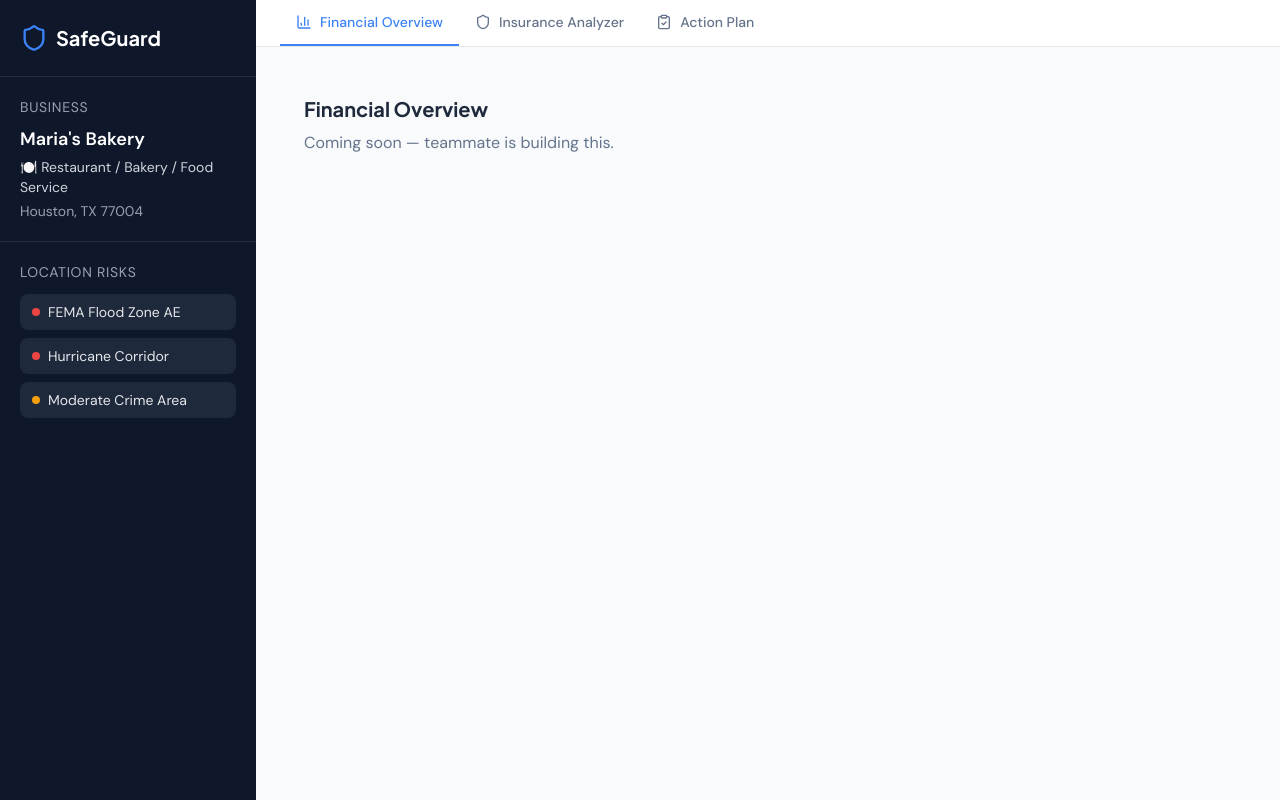
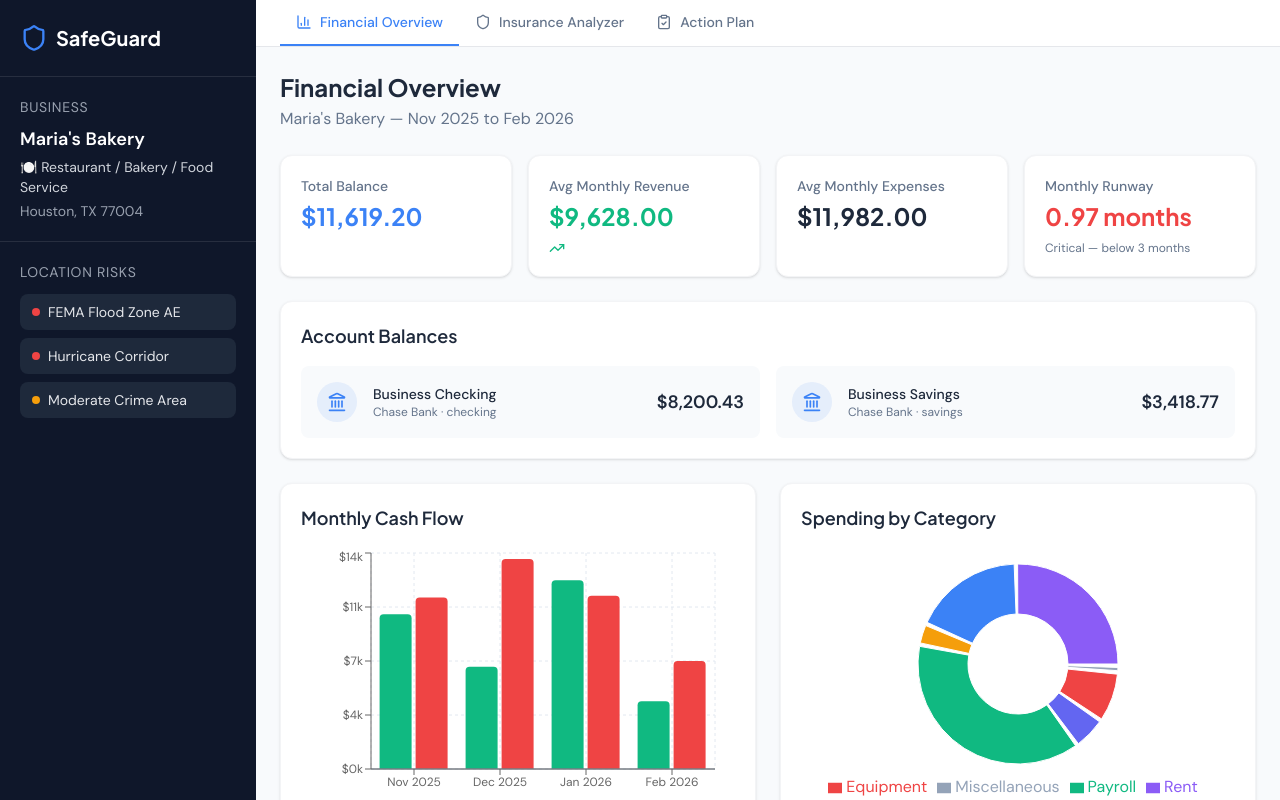
Before and after one commit to georgieee03/InnovationHacks-, a React (Vite) app: page / in a window 1280 px wide. Both pictures are taken after a click on the button "Load Demo — Maria's Bakery (Houston, TX)". Shown: the top 800 px of the page. Built offline with nearby package versions, Linux system fonts and the light colour scheme.

Commit message:
feat: financial dashboard - Tab 1 complete (Prompt 2)

```diff
--- a/src/components/financial/AccountBalances.jsx
+++ b/src/components/financial/AccountBalances.jsx
@@ -1,8 +1,26 @@
-export default function AccountBalances() {
+import { Landmark } from 'lucide-react';
+import { formatCurrency } from '../../utils/formatCurrency';
+
+export default function AccountBalances({ accounts }) {
+  if (!accounts?.length) return null;
+
   return (
-    <div className="p-6">
-      <h2 className="text-xl font-heading font-bold text-text-primary">Account Balances</h2>
-      <p className="text-text-secondary mt-2">Coming soon — teammate is building this.</p>
+    <div className="bg-card rounded-xl shadow-sm border border-gray-100 p-5">
+      <h3 className="text-lg font-heading font-semibold text-text-primary mb-4">Account Balances</h3>
+      <div className="grid grid-cols-1 sm:grid-cols-2 gap-4">
+        {accounts.map((acct) => (
+          <div key={acct.id} className="flex items-center gap-4 p-4 rounded-lg bg-bg-main">
+            <div className="w-10 h-10 rounded-full bg-primary/10 flex items-center justify-center">
+              <Landmark className="w-5 h-5 text-primary" />
+            </div>
+            <div className="flex-1">
+              <p className="text-sm font-medium text-text-primary">{acct.name}</p>
+              <p className="text-xs text-text-secondary">{acct.institution} · {acct.type}</p>
+            </div>
+            <p className="text-lg font-semibold text-text-primary">{formatCurrency(acct.balance)}</p>
+          </div>
+        ))}
+      </div>
     </div>
   );
 }
--- a/src/components/financial/CashFlowChart.jsx
+++ b/src/components/financial/CashFlowChart.jsx
@@ -1,8 +1,24 @@
-export default function CashFlowChart() {
+import { BarChart, Bar, XAxis, YAxis, CartesianGrid, Tooltip, Legend, ResponsiveContainer, ReferenceLine } from 'recharts';
+import { formatCurrency } from '../../utils/formatCurrency';
+
+export default function CashFlowChart({ data }) {
+  if (!data?.length) return null;
+
   return (
-    <div className="p-6">
-      <h2 className="text-xl font-heading font-bold text-text-primary">Cash Flow Chart</h2>
-      <p className="text-text-secondary mt-2">Coming soon — teammate is building this.</p>
+    <div className="bg-card rounded-xl shadow-sm border border-gray-100 p-5">
+      <h3 className="text-lg font-heading font-semibold text-text-primary mb-4">Monthly Cash Flow</h3>
+      <ResponsiveContainer width="100%" height={280}>
+        <BarChart data={data} margin={{ top: 5, right: 20, left: 10, bottom: 5 }}>
+          <CartesianGrid strokeDasharray="3 3" stroke="#e2e8f0" />
+          <XAxis dataKey="label" tick={{ fontSize: 12 }} />
+          <YAxis tickFormatter={(v) => `$${(v / 1000).toFixed(0)}k`} tick={{ fontSize: 12 }} />
+          <Tooltip formatter={(v) => formatCurrency(v)} />
+          <Legend />
+          <ReferenceLine y={0} stroke="#94a3b8" />
+          <Bar dataKey="totalIncome" name="Income" fill="#10b981" radius={[4,4,0,0]} />
+          <Bar dataKey="totalExpenses" name="Expenses" fill="#ef4444" radius={[4,4,0,0]} />
+        </BarChart>
+      </ResponsiveContainer>
     </div>
   );
 }
--- a/src/components/financial/EmergencyFund.jsx
+++ b/src/components/financial/EmergencyFund.jsx
@@ -1,8 +1,33 @@
-export default function EmergencyFund() {
+import { formatCurrency } from '../../utils/formatCurrency';
+
+export default function EmergencyFund({ metrics }) {
+  if (!metrics) return null;
+
+  const pct = metrics.emergencyFundPercent;
+  const barColor = pct < 33 ? 'bg-gap' : pct < 66 ? 'bg-underinsured' : 'bg-covered';
+
   return (
-    <div className="p-6">
-      <h2 className="text-xl font-heading font-bold text-text-primary">Emergency Fund</h2>
-      <p className="text-text-secondary mt-2">Coming soon — teammate is building this.</p>
+    <div className="bg-card rounded-xl shadow-sm border border-gray-100 p-5">
+      <h3 className="text-lg font-heading font-semibold text-text-primary mb-1">Emergency Fund</h3>
+      <p className="text-sm text-text-secondary mb-4">
+        Recommended: {formatCurrency(metrics.recommendedEmergencyFund)} (based on {metrics.monthsOfRunway < 3 ? 'high' : 'moderate'} risk location)
+      </p>
+
+      <div className="w-full bg-gray-200 rounded-full h-4 mb-3">
+        <div className={`h-4 rounded-full transition-all ${barColor}`}
+          style={{ width: `${Math.min(100, pct)}%` }} />
+      </div>
+
+      <div className="flex justify-between text-sm">
+        <span className="text-text-secondary">
+          Current: {formatCurrency(metrics.currentReserves)} ({pct}%)
+        </span>
+        {metrics.emergencyFundGap > 0 && (
+          <span className="text-gap font-medium">
+            Gap: {formatCurrency(metrics.emergencyFundGap)}
+          </span>
+        )}
+      </div>
     </div>
   );
 }
--- a/src/components/financial/FinancialOverview.jsx
+++ b/src/components/financial/FinancialOverview.jsx
@@ -1,8 +1,49 @@
+import { useContext } from 'react';
+import { AppContext } from '../../context/AppContext';
+import { formatCurrency } from '../../utils/formatCurrency';
+import MetricCard from '../shared/MetricCard';
+import AccountBalances from './AccountBalances';
+import CashFlowChart from './CashFlowChart';
+import SpendingChart from './SpendingChart';
+import TransactionList from './TransactionList';
+import EmergencyFund from './EmergencyFund';
+
 export default function FinancialOverview() {
+  const { financialMetrics, accounts, businessInfo } = useContext(AppContext);
+
+  if (!financialMetrics) return null;
+
+  const runwayColor = financialMetrics.monthsOfRunway < 3
+    ? 'text-gap' : financialMetrics.monthsOfRunway < 6
+    ? 'text-underinsured' : 'text-covered';
+
   return (
-    <div className="p-6">
-      <h2 className="text-xl font-heading font-bold text-text-primary">Financial Overview</h2>
-      <p className="text-text-secondary mt-2">Coming soon — teammate is building this.</p>
+    <div className="space-y-6">
+      <div>
+        <h2 className="text-2xl font-heading font-bold text-text-primary">Financial Overview</h2>
+        <p className="text-text-secondary mt-1">
+          {businessInfo?.name} — Nov 2025 to Feb 2026
+        </p>
+      </div>
+
+      <div className="grid grid-cols-1 sm:grid-cols-2 lg:grid-cols-4 gap-4">
+        <MetricCard title="Total Balance" value={formatCurrency(financialMetrics.totalBalance)} color="text-primary" />
+        <MetricCard title="Avg Monthly Revenue" value={formatCurrency(financialMetrics.averageMonthlyIncome)} color="text-covered" trend="up" />
+        <MetricCard title="Avg Monthly Expenses" value={formatCurrency(financialMetrics.averageMonthlyExpenses)} color="text-text-primary" />
+        <MetricCard title="Monthly Runway" value={`${financialMetrics.monthsOfRunway} months`} color={runwayColor}
+          subtitle={financialMetrics.monthsOfRunway < 3 ? 'Critical — below 3 months' : undefined} />
+      </div>
+
+      <AccountBalances accounts={accounts} />
+
+      <div className="grid grid-cols-1 lg:grid-cols-2 gap-6">
+        <CashFlowChart data={financialMetrics.monthlyBreakdown} />
+        <SpendingChart data={financialMetrics.spendingByCategory} />
+      </div>
+
+      <EmergencyFund metrics={financialMetrics} />
+
+      <TransactionList transactions={financialMetrics.recentTransactions} />
     </div>
   );
 }
--- a/src/components/financial/SpendingChart.jsx
+++ b/src/components/financial/SpendingChart.jsx
@@ -1,8 +1,31 @@
-export default function SpendingChart() {
+import { PieChart, Pie, Cell, ResponsiveContainer, Tooltip, Legend } from 'recharts';
+import { CATEGORY_COLORS, CATEGORY_LABELS } from '../../utils/constants';
+import { formatCurrency } from '../../utils/formatCurrency';
+
+export default function SpendingChart({ data }) {
+  if (!data) return null;
+
+  const chartData = Object.entries(data).map(([key, value]) => ({
+    name: CATEGORY_LABELS[key] || key,
+    value: Math.round(value * 100) / 100,
+    color: CATEGORY_COLORS[key] || '#94a3b8',
+  }));
+
   return (
-    <div className="p-6">
-      <h2 className="text-xl font-heading font-bold text-text-primary">Spending Chart</h2>
-      <p className="text-text-secondary mt-2">Coming soon — teammate is building this.</p>
+    <div className="bg-card rounded-xl shadow-sm border border-gray-100 p-5">
+      <h3 className="text-lg font-heading font-semibold text-text-primary mb-4">Spending by Category</h3>
+      <ResponsiveContainer width="100%" height={280}>
+        <PieChart>
+          <Pie data={chartData} dataKey="value" nameKey="name" cx="50%" cy="50%"
+            outerRadius={100} innerRadius={50} paddingAngle={2}>
+            {chartData.map((entry, i) => (
+              <Cell key={i} fill={entry.color} />
+            ))}
+          </Pie>
+          <Tooltip formatter={(v) => formatCurrency(v)} />
+          <Legend />
+        </PieChart>
+      </ResponsiveContainer>
     </div>
   );
 }
--- a/src/components/financial/TransactionList.jsx
+++ b/src/components/financial/TransactionList.jsx
@@ -1,8 +1,41 @@
-export default function TransactionList() {
+import { formatCurrency } from '../../utils/formatCurrency';
+import { CATEGORY_COLORS, CATEGORY_LABELS } from '../../utils/constants';
+
+export default function TransactionList({ transactions }) {
+  if (!transactions?.length) return null;
+
   return (
-    <div className="p-6">
-      <h2 className="text-xl font-heading font-bold text-text-primary">Transaction List</h2>
-      <p className="text-text-secondary mt-2">Coming soon — teammate is building this.</p>
+    <div className="bg-card rounded-xl shadow-sm border border-gray-100 p-5">
+      <h3 className="text-lg font-heading font-semibold text-text-primary mb-4">Recent Transactions</h3>
+      <div className="overflow-auto max-h-96">
+        <table className="w-full text-sm">
+          <thead>
+            <tr className="text-left text-text-secondary border-b border-gray-100">
+              <th className="pb-2 font-medium">Date</th>
+              <th className="pb-2 font-medium">Description</th>
+              <th className="pb-2 font-medium">Category</th>
+              <th className="pb-2 font-medium text-right">Amount</th>
+            </tr>
+          </thead>
+          <tbody>
+            {transactions.map((txn) => (
+              <tr key={txn.id} className="border-b border-gray-50 hover:bg-bg-main">
+                <td className="py-2.5 text-text-secondary">{txn.date}</td>
+                <td className="py-2.5 text-text-primary font-medium">{txn.description}</td>
+                <td className="py-2.5">
+                  <span className="inline-flex items-center gap-1.5">
+                    <span className="w-2 h-2 rounded-full" style={{ backgroundColor: CATEGORY_COLORS[txn.category] || '#94a3b8' }} />
+                    {CATEGORY_LABELS[txn.category] || txn.category}
+                  </span>
+                </td>
+                <td className={`py-2.5 text-right font-medium ${txn.amount >= 0 ? 'text-covered' : 'text-text-primary'}`}>
+                  {txn.amount >= 0 ? '+' : ''}{formatCurrency(txn.amount)}
+                </td>
+              </tr>
+            ))}
+          </tbody>
+        </table>
+      </div>
     </div>
   );
 }
```
